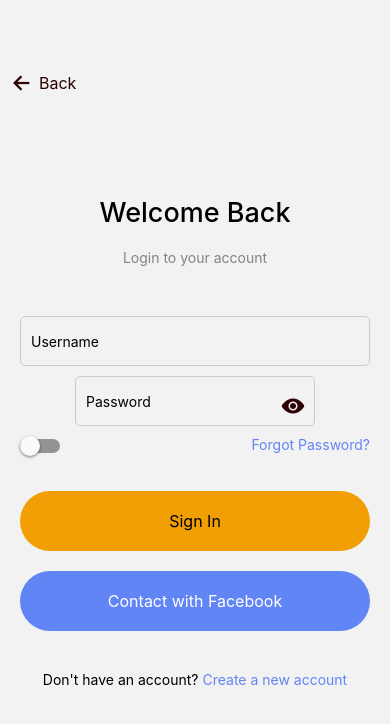
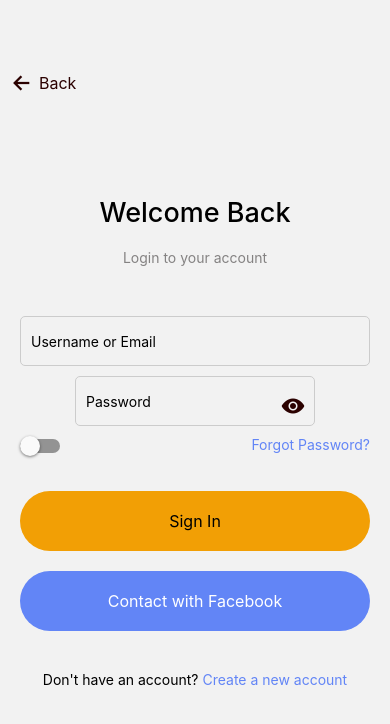
Before and after one commit to sah125/fuduApp, a React Native app: screen /Login in a window 390 px wide. Shown: the top 724 px of the page. Built offline with nearby package versions, Linux system fonts and the light colour scheme.

Commit message:
password

```diff
--- a/src/screen/AppNavigator.tsx
+++ b/src/screen/AppNavigator.tsx
@@ -13,9 +13,9 @@ const Stack = createStackNavigator();
 const AppNavigator: React.FC = () => {
   return (
     <Stack.Navigator screenOptions={{ headerShown: false }}>
+   <Stack.Screen name="Login" component={LoginScreen} />
     <Stack.Screen name="Tabs" component={BottomTabNavigator} />
 
-      <Stack.Screen name="Login" component={LoginScreen} />
       <Stack.Screen
         name="Phone-verification"
         component={PhoneVerificationScreen}
--- a/src/screen/accounts/Login.tsx
+++ b/src/screen/accounts/Login.tsx
@@ -8,7 +8,6 @@ import {
   StyleSheet,
   ActivityIndicator,
 } from "react-native";
-
 import { createStackNavigator } from "@react-navigation/stack";
 import Icon from "react-native-vector-icons/Ionicons";
 import { connect, useDispatch, useSelector } from "react-redux";
@@ -20,11 +19,10 @@ const Stack = createStackNavigator();
 const LoginScreen = () => {
   const [rememberMe, setRememberMe] = useState(false);
   const [showPassword, setShowPassword] = useState(false);
-  const [username, setUsername] = useState<string>("");
-  const [password, setPassword] = useState<string>("");
+  const [username, setUsername] = useState("");
+  const [password, setPassword] = useState("");
   const [usernameError, setUsernameError] = useState(false);
   const [passwordError, setPasswordError] = useState(false);
-  const [emailError, setEmailError] = useState(false);
   const dispatch = useDispatch();
   const { isLoggedIn, error } = useSelector((state: any) => state?.auth);
 
@@ -38,11 +36,11 @@ const LoginScreen = () => {
       setPasswordError(true);
       return;
     }
-
     if (!isValidEmail(username)) {
-      setEmailError(true);
+      setUsernameError(true);
       return;
     }
+
     const model: ILogin = {
       username: username,
       password: password,
@@ -68,19 +66,30 @@ const LoginScreen = () => {
       </TouchableOpacity>
       <TouchableOpacity style={styles.containerHeader}>
         <Text style={styles.headerText}>Welcome Back</Text>
-        <Text style={styles.subTitile}>Login to your account</Text>
+        <Text style={styles.subTitle}>Login to your account</Text>
       </TouchableOpacity>
 
       <TextInput
-        style={[styles.input, usernameError || emailError ? styles.inputError : null]}
-        placeholder="Username"
+        style={[
+          styles.input,
+          (usernameError || passwordError) && styles.inputError,
+        ]}
+        placeholder="Username or Email" // Placeholder for username or email
         value={username}
         onChangeText={(text) => {
           setUsername(text);
           setUsernameError(false);
-          setEmailError(false);
+          setPasswordError(false);
         }}
       />
+      <TouchableOpacity>
+        {usernameError && (
+          <Text style={styles.errorLabel}>
+            Please enter a valid username or email
+          </Text>
+        )}
+      </TouchableOpacity>
+
       <View style={styles.passwordInput}>
         <TextInput
           style={[styles.input, passwordError && styles.inputError]}
@@ -92,6 +101,7 @@ const LoginScreen = () => {
             setPasswordError(false);
           }}
         />
+
         <TouchableOpacity
           onPress={() => setShowPassword(!showPassword)}
           style={styles.eyeIcon}
@@ -102,6 +112,11 @@ const LoginScreen = () => {
             color="#2B0100"
           />
         </TouchableOpacity>
+      </View>
+      <View>
+        {passwordError && (
+          <Text style={styles.errorLabel}>Please enter a valid password</Text>
+        )}
       </View>
       <View style={styles.row}>
         <Switch
@@ -157,7 +172,7 @@ const styles = StyleSheet.create({
     fontWeight: "500",
     marginBottom: 20,
   },
-  subTitile: {
+  subTitle: {
     color: "#848282",
     marginBottom: 50,
     textAlign: "center",
@@ -231,6 +246,12 @@ const styles = StyleSheet.create({
     marginTop: 20,
     backgroundColor: "#6285F6",
   },
+  errorLabel: {
+    color: "red",
+    textAlign: "left",
+    fontSize: 14,
+    marginTop: 5,
+  },
 });
 
 const connector = connect(null, { login });
```
